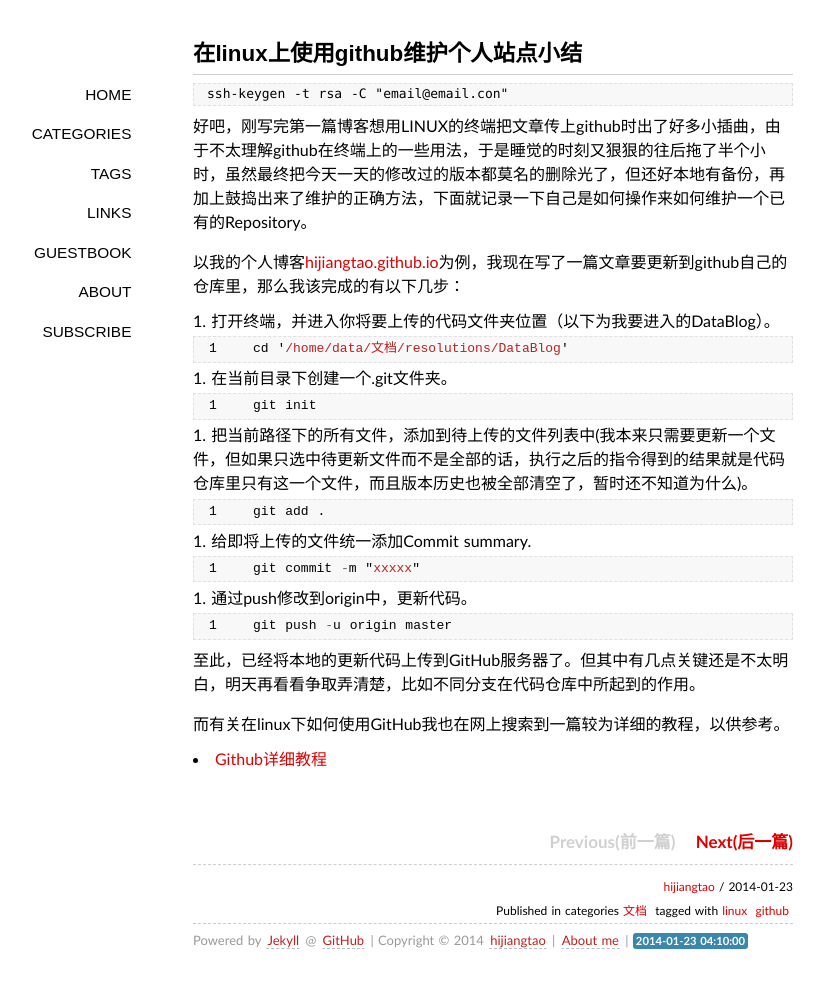
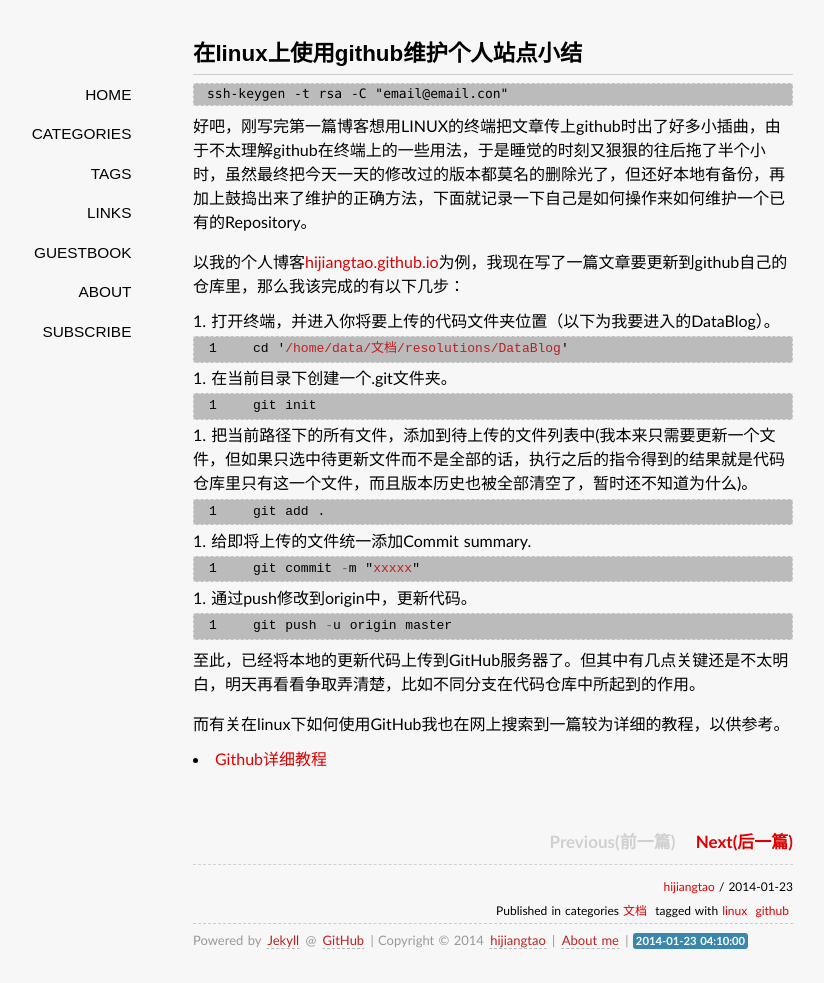
Before and after one commit to jessica0530/hijiangtao.github.io, a Jekyll site: the page built from _posts/2014-01-23-githuboflinux.md, in a window 1280 px wide. Shown: the whole page, without its empty margins (147-971 px from the left). Built offline with Jekyll 4.4.1, drawn with Linux system fonts in a browser that asks for light colours; some web fonts are replaced; Markdown is read by kramdown in place of the engine named in the settings; comment, search, counter and statistics services are not loaded.

Commit message:
Update style.css
修改了code以及背景样式

```diff
--- a/media/css/style.css
+++ b/media/css/style.css
@@ -9,10 +9,16 @@
 @import url(http://fonts.googleapis.com/css?family=Galdeano);
 @import url(http://fonts.googleapis.com/css?family=Electrolize);
 @import url(http://fonts.googleapis.com/css?family=Cuprum);
-body{font-size:14px;word-spacing:1px;
-        margin-left:auto;
-margin-right:auto;
-        font-family:"Galdeano","Hiragino Sans GB","Microsoft YaHei",Trebuchet,"Trebuchet MS",Tahoma,"Lucida Grande","Lucida Sans Unicode",Verdana,sans-serif;color:#000000;background-color:#ffffff;}
+
+body {
+	font-size:14px;
+	word-spacing:1px;
+	margin-left:auto;
+	margin-right:auto;
+	font-family:"Galdeano","Hiragino Sans GB","Microsoft YaHei",Trebuchet,"Trebuchet MS",Tahoma,"Lucida Grande","Lucida Sans Unicode",Verdana,sans-serif;
+	color:#000000;
+	background-color:#F7F7F7;}
+
 *{padding:0;margin: 0;border:none;outline:none;}
 a{color:#dd0000;text-decoration:none;}
 a:hover{color:#333333;text-decoration:underline;}
@@ -23,7 +29,7 @@
 ol ul, ul ol, ul ul, ol ol {margin-left:1em;}
 
 pre code {
-  background-color: #f8f8f8;
+  background-color: #BBBBBB;
   padding: 0 1em;
   border: 1px dashed #eee !important;
   border-color: #e0e0e0 !important;
@@ -34,7 +40,7 @@
   overflow: auto; }
 
 code {
-  background-color: #D0D0D0;
+  background-color: #BBBBBB;
   padding: 2px 5px;
   border: 1px dashed #e0e0e0; }
 
@@ -48,8 +54,7 @@
 #tag_cloud a:hover{color:#333333 !important;text-decoration:none;}
 .listing-item,.listing-seperator{list-style-type:none;}
 .listing-item a{
-        padding:.2em 1em;
-
+	padding:.2em 1em;
 }
 
 .listing-item time{color:#999999;}
@@ -58,9 +63,11 @@
 .pageNav{font-weight:bold;font-size:17px;}
 .pageNavInvalid{font-weight:bold;font-size:17px;color:#D0D0D0;}
 header{padding:.5em 0;border-bottom: 1px solid #cccccc;}
+
 nav{font-family:"Electrolize",sans-serif;font-size:1.1em;text-transform:uppercase;float:left;margin-left:-12em;width:9em;text-align:right;}
 nav a{display:block;padding:.7em 1em;color:#000000;}
 nav a:hover{background-color:#ff0000;text-decoration:none;color:#f9f9f9;-webkit-transition:color .2s linear;}
+
 .post{padding:.5em 0em;}
 h1{font-family:"Cuprum","Hiragino Sans GB","Microsoft YaHei",sans-serif;font-size:1.6em;color:#000;}
 h2{font-family:"Cuprum","Hiragino Sans GB","Microsoft YaHei",sans-serif;font-size:1.4em;color:#111;}
```
